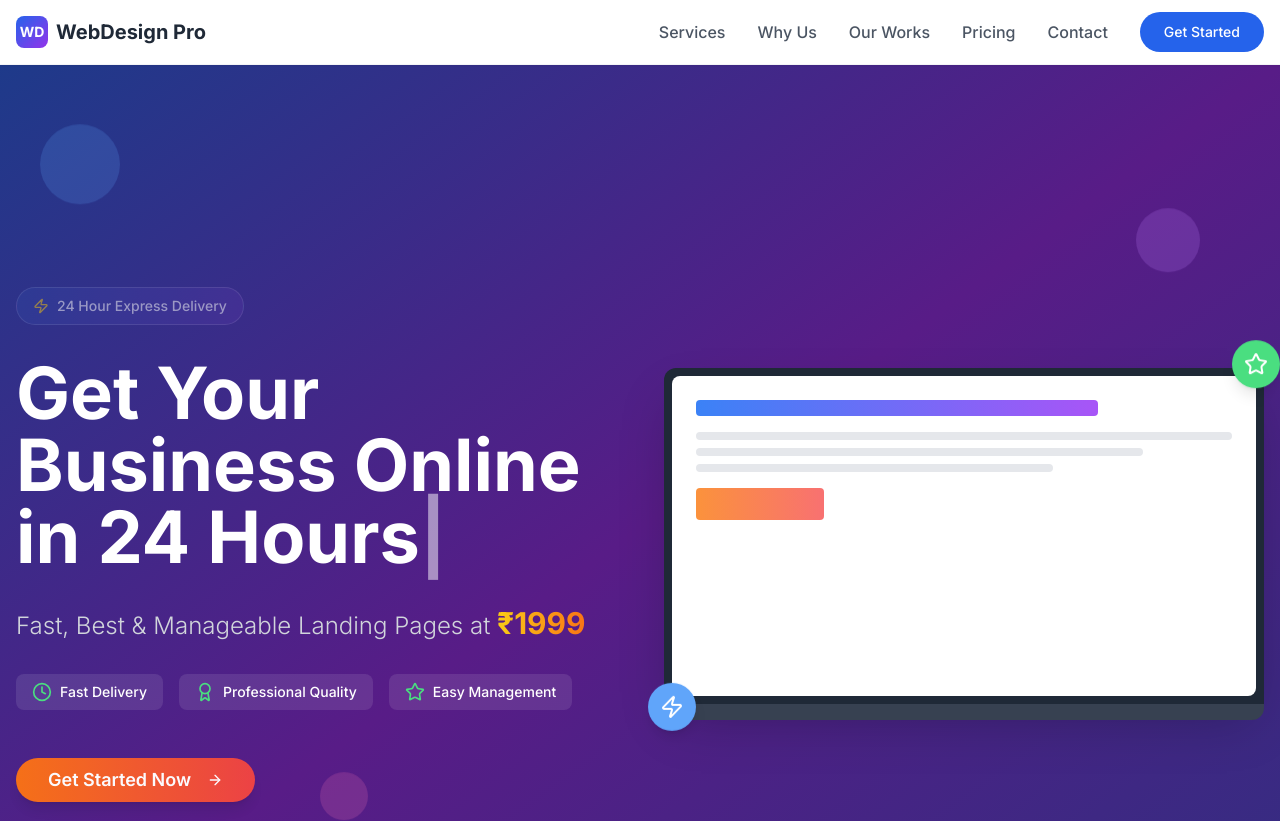
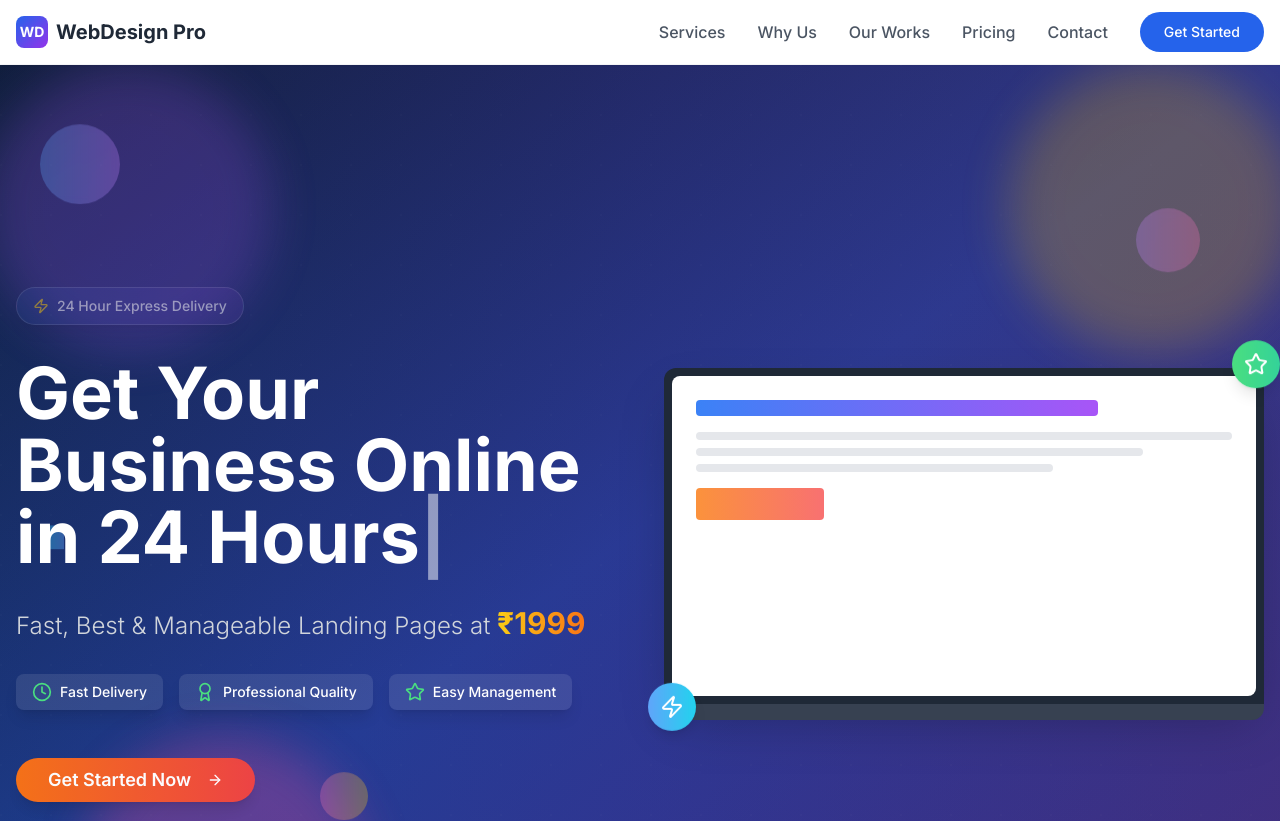
Before and after one commit to SahilKhanDhsgsu/instant-landing-wave, a React (Vite) app: page / in a window 1280 px wide. Shown: the top 821 px of the page. Built offline with nearby package versions, Linux system fonts and the light colour scheme.

Commit message:
Change hero section background
Update the background of the hero section to a more visually appealing design.

```diff
--- a/src/components/Hero.tsx
+++ b/src/components/Hero.tsx
@@ -19,13 +19,34 @@ const Hero = () => {
   }, [index, fullText]);
 
   return (
-    <section className="min-h-screen relative overflow-hidden bg-gradient-to-br from-blue-900 via-purple-900 to-indigo-900">
-      {/* Floating Background Elements */}
+    <section className="min-h-screen relative overflow-hidden bg-gradient-to-br from-slate-900 via-blue-900 to-indigo-900">
+      {/* Enhanced Background with Multiple Layers */}
       <div className="absolute inset-0">
-        <div className="absolute top-20 left-10 w-20 h-20 bg-blue-400/20 rounded-full animate-bounce" style={{animationDelay: '0s'}} />
-        <div className="absolute top-40 right-20 w-16 h-16 bg-purple-400/20 rounded-full animate-bounce" style={{animationDelay: '1s'}} />
-        <div className="absolute bottom-40 left-1/4 w-12 h-12 bg-pink-400/20 rounded-full animate-bounce" style={{animationDelay: '2s'}} />
-        <div className="absolute top-1/3 right-1/3 w-8 h-8 bg-yellow-400/20 rounded-full animate-bounce" style={{animationDelay: '0.5s'}} />
+        {/* Primary gradient overlay */}
+        <div className="absolute inset-0 bg-gradient-to-r from-blue-600/10 via-purple-600/10 to-pink-600/10"></div>
+
+        {/* Animated gradient mesh */}
+        <div className="absolute inset-0 opacity-30">
+          <div className="absolute top-0 -left-4 w-72 h-72 bg-purple-500 rounded-full mix-blend-multiply filter blur-xl animate-pulse-slow"></div>
+          <div className="absolute top-0 -right-4 w-72 h-72 bg-yellow-500 rounded-full mix-blend-multiply filter blur-xl animate-pulse-slow" style={{animationDelay: '2s'}}></div>
+          <div className="absolute -bottom-8 left-20 w-72 h-72 bg-pink-500 rounded-full mix-blend-multiply filter blur-xl animate-pulse-slow" style={{animationDelay: '4s'}}></div>
+        </div>
+
+        {/* Floating geometric shapes */}
+        <div className="absolute top-20 left-10 w-20 h-20 bg-gradient-to-r from-blue-400/30 to-purple-400/30 rounded-full animate-bounce backdrop-blur-sm" style={{animationDelay: '0s'}} />
+        <div className="absolute top-40 right-20 w-16 h-16 bg-gradient-to-r from-purple-400/30 to-pink-400/30 rounded-full animate-bounce backdrop-blur-sm" style={{animationDelay: '1s'}} />
+        <div className="absolute bottom-40 left-1/4 w-12 h-12 bg-gradient-to-r from-pink-400/30 to-yellow-400/30 rounded-full animate-bounce backdrop-blur-sm" style={{animationDelay: '2s'}} />
+        <div className="absolute top-1/3 right-1/3 w-8 h-8 bg-gradient-to-r from-yellow-400/30 to-green-400/30 rounded-full animate-bounce backdrop-blur-sm" style={{animationDelay: '0.5s'}} />
+
+        {/* Additional floating elements */}
+        <div className="absolute top-1/2 left-10 w-6 h-6 bg-gradient-to-r from-cyan-400/40 to-blue-400/40 rotate-45 animate-bounce backdrop-blur-sm" style={{animationDelay: '1.5s'}} />
+        <div className="absolute bottom-1/3 right-16 w-10 h-10 bg-gradient-to-r from-indigo-400/40 to-purple-400/40 rotate-12 animate-bounce backdrop-blur-sm" style={{animationDelay: '3s'}} />
+
+        {/* Subtle grid pattern */}
+        <div className="absolute inset-0 opacity-5" style={{
+          backgroundImage: `radial-gradient(circle at 1px 1px, rgba(255,255,255,0.3) 1px, transparent 0)`,
+          backgroundSize: '50px 50px'
+        }}></div>
       </div>
 
       <div className="container mx-auto px-4 pt-20 pb-12 relative z-10">
@@ -33,7 +54,7 @@ const Hero = () => {
           {/* Left Content */}
           <div className="text-white space-y-8 animate-fade-in">
             {/* Floating Badge */}
-            <div className="inline-flex items-center bg-gradient-to-r from-blue-500/20 to-purple-500/20 backdrop-blur-sm border border-white/20 rounded-full px-4 py-2 text-sm font-medium animate-pulse">
+            <div className="inline-flex items-center bg-gradient-to-r from-blue-500/20 to-purple-500/20 backdrop-blur-sm border border-white/20 rounded-full px-4 py-2 text-sm font-medium animate-pulse shadow-lg">
               <Zap className="w-4 h-4 mr-2 text-yellow-400" />
               24 Hour Express Delivery
             </div>
@@ -61,7 +82,7 @@ const Hero = () => {
               ].map((benefit, idx) => (
                 <div
                   key={benefit.text}
-                  className="flex items-center bg-white/10 backdrop-blur-sm rounded-lg px-4 py-2 hover:bg-white/20 transition-all duration-300 hover:scale-105"
+                  className="flex items-center bg-white/10 backdrop-blur-sm rounded-lg px-4 py-2 hover:bg-white/20 transition-all duration-300 hover:scale-105 shadow-lg"
                   style={{animationDelay: `${idx * 0.2}s`}}
                 >
                   <benefit.icon className="w-5 h-5 mr-2 text-green-400" />
@@ -103,10 +124,10 @@ const Hero = () => {
               <div className="bg-gray-700 rounded-b-xl h-4"></div>
 
               {/* Floating Elements */}
-              <div className="absolute -top-4 -right-4 bg-green-400 text-white rounded-full p-3 animate-bounce shadow-lg">
+              <div className="absolute -top-4 -right-4 bg-gradient-to-r from-green-400 to-emerald-400 text-white rounded-full p-3 animate-bounce shadow-lg">
                 <Star className="w-6 h-6" />
               </div>
-              <div className="absolute -bottom-4 -left-4 bg-blue-400 text-white rounded-full p-3 animate-bounce shadow-lg" style={{animationDelay: '0.5s'}}>
+              <div className="absolute -bottom-4 -left-4 bg-gradient-to-r from-blue-400 to-cyan-400 text-white rounded-full p-3 animate-bounce shadow-lg" style={{animationDelay: '0.5s'}}>
                 <Zap className="w-6 h-6" />
               </div>
             </div>
```
